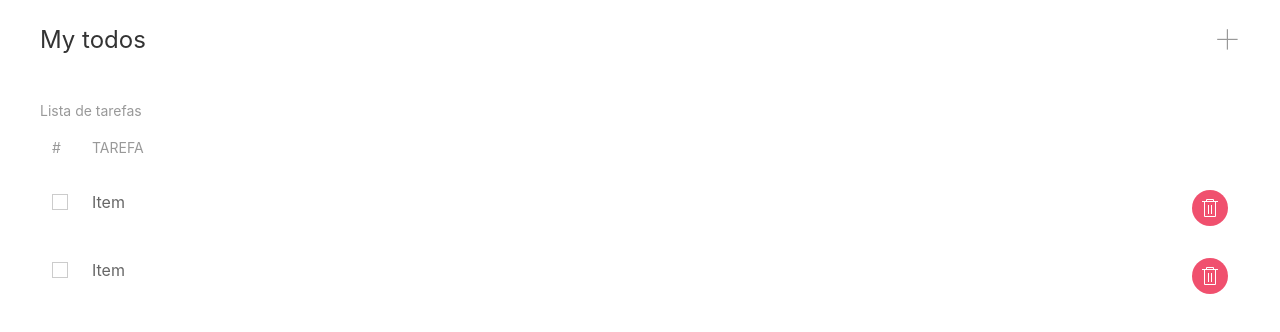
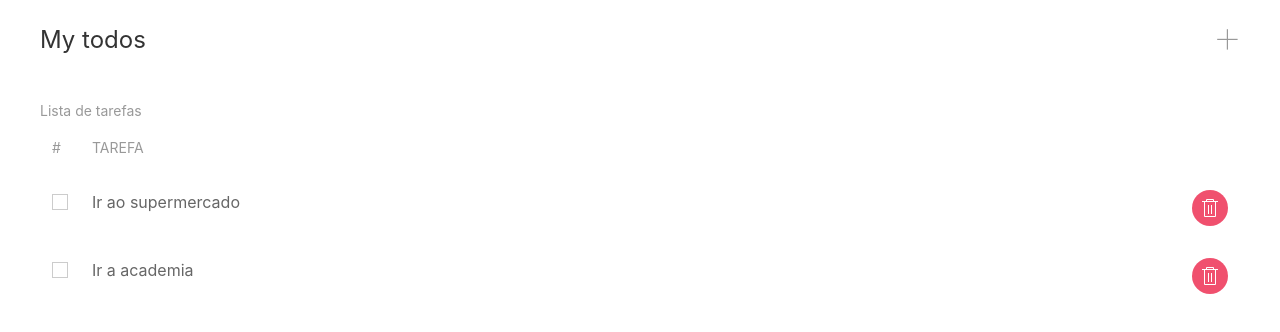
Before and after one commit to danielmartins04/todo-react, a React (Create React App) app: page / in a window 1280 px wide. Shown: the top 332 px of the page. Built offline with nearby package versions, Linux system fonts and the light colour scheme.

Commit message:
passando informações para o componente TodoListItem

```diff
--- a/src/components/TodoList.tsx
+++ b/src/components/TodoList.tsx
@@ -22,7 +22,7 @@
             <tbody>
                 {
                     todos.map(
-                        todo => (<TodoListItem key={todo.id}></TodoListItem>)
+                        todo => (<TodoListItem key={todo.id} todo={todo}></TodoListItem>)
                     )
                 }
             </tbody>
--- a/src/components/TodoListItem.tsx
+++ b/src/components/TodoListItem.tsx
@@ -1,6 +1,11 @@
 import React from 'react';
+import { Todo } from '../models/Todo';
 
-const TodoListItem = () => {
+interface TodoListItemProps {
+    todo: Todo;
+}
+
+const TodoListItem = (props: TodoListItemProps) => {
     return (
         <tr className="uk-animation-slide-bottom-medium">
             <td className="uk-width-auto">
@@ -9,7 +14,7 @@
                 </label>
             </td>
 
-            <td className="uk-width-expand">Item</td>
+            <td className="uk-width-expand">{props.todo.title}</td>
             <td className="uk-width-auto">
                 <button className="uk-icon-button uk-button-danger" uk-icon="trash"></button>
             </td>
```
